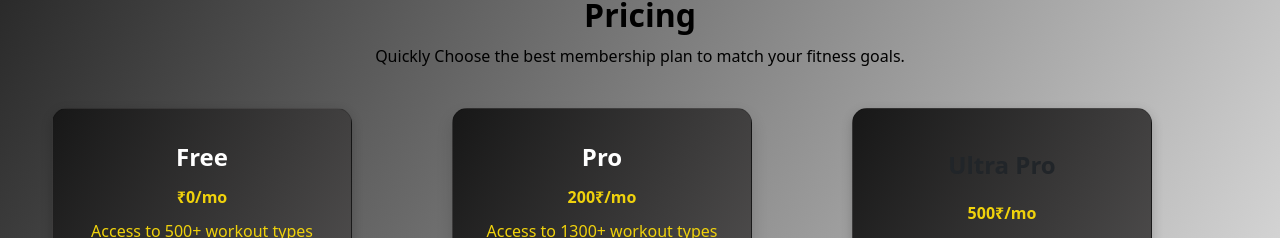
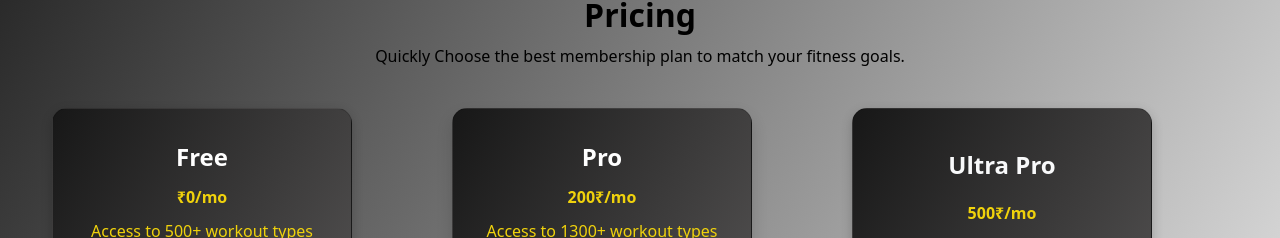
Before and after one commit to 20A91A04M5/Nfx-frc, a React (Vite) app: page / in a window 1280 px wide. Shown: the part 4329-4567 px from the top of the page. Built offline with nearby package versions, Linux system fonts and the light colour scheme.

Commit message:
Update Landingpage.jsx

```diff
--- a/src/Landingpage.jsx
+++ b/src/Landingpage.jsx
@@ -460,7 +460,7 @@ const Landingpage = () => {
             </div>
             <div className="col-md-4">
               <div className="card p-4">
-                <h4 className="card-title text-dark  p-2">Ultra Pro</h4>
+                <h4 className="card-title text-light  p-2">Ultra Pro</h4>
                 <p className="card-price">500₹/mo</p>
                 <p>Access to 1300+ workout types</p>
                 <p>Customized Workout options</p>
```
